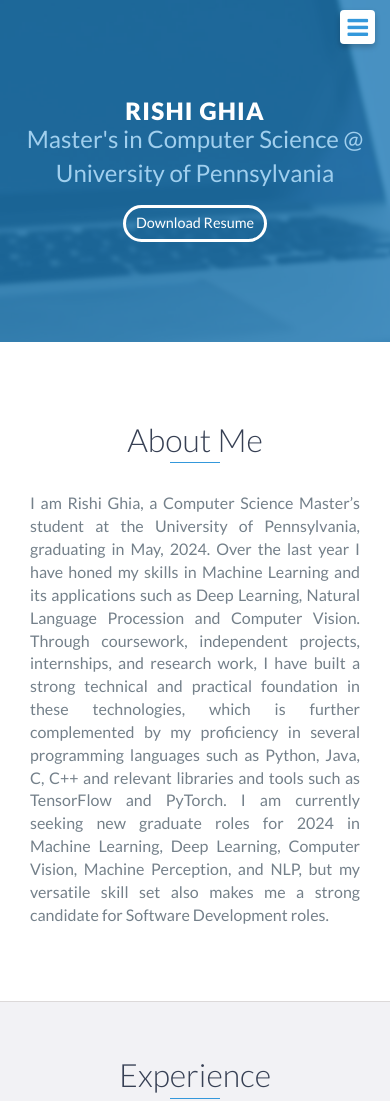
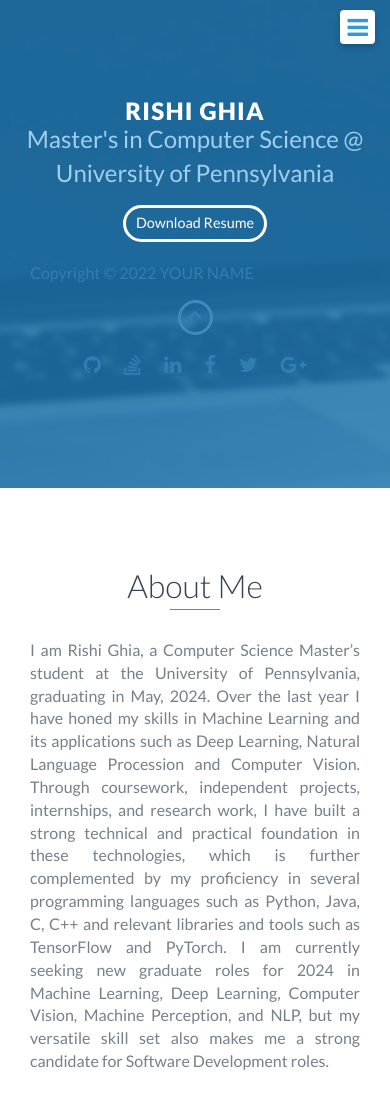
Before and after one commit to ghiarishi/ghiarishi.github.io, a website: page index.html in a window 390 px wide. Shown: the top 1101 px of the page. Drawn offline with nearby package versions, Linux system fonts and the light colour scheme.

Commit message:
Update index.html

```diff
--- a/index.html
+++ b/index.html
@@ -53,7 +53,42 @@
             <a href="#" class="btn-rounded-white">Download Resume</a>
         </div>
         <!-- End #lead-content -->
-
+	<div class="container">
+            <div class="row">
+                <div class="col-sm-5 copyright">
+                    <p>
+                        Copyright &copy; <span id="current-year">2022</span> YOUR NAME
+                    </p>
+                </div>
+                <div class="col-sm-2 top">
+                    <span id="to-top">
+                        <i class="fa fa-chevron-up" aria-hidden="true"></i>
+                    </span>
+                </div>
+                <div class="col-sm-5 social">
+                    <ul>
+                        <li>
+                            <a href="https://github.com/ghiarishi" target="_blank"><i class="fa fa-github" aria-hidden="true"></i></a>
+                        </li>
+                        <li>
+                            <a href="https://stackoverflow.com/" target="_blank"><i class="fa fa-stack-overflow" aria-hidden="true"></i></a>
+                        </li>
+                        <li>
+                            <a href="https://www.linkedin.com/in/rishighia/" target="_blank"><i class="fa fa-linkedin" aria-hidden="true"></i></a>
+                        </li>
+                        <li>
+                            <a href="https://www.facebook.com/" target="_blank"><i class="fa fa-facebook" aria-hidden="true"></i></a>
+                        </li>
+                        <li>
+                            <a href="https://twitter.com/" target="_blank"><i class="fa fa-twitter" aria-hidden="true"></i></a>
+                        </li>
+                        <li>
+                            <a href="https://plus.google.com/" target="_blank"><i class="fa fa-google-plus" aria-hidden="true"></i></a>
+                        </li>
+                    </ul>
+                </div>
+            </div>
+        </div>
         <div id="lead-overlay"></div>
 
         <div id="lead-down">
@@ -124,7 +159,7 @@
         <!-- End .education-block -->
 
         <div class="education-block">
-            <h3>University of Ottawa</h3>
+            <h3>University of Mumbai</h3>
             <span class="education-date">Aug 2018 - May 2022</span>
             <h4>Bachelos of Engineering in Electronics Engineering</h4>
             <ul>
```
